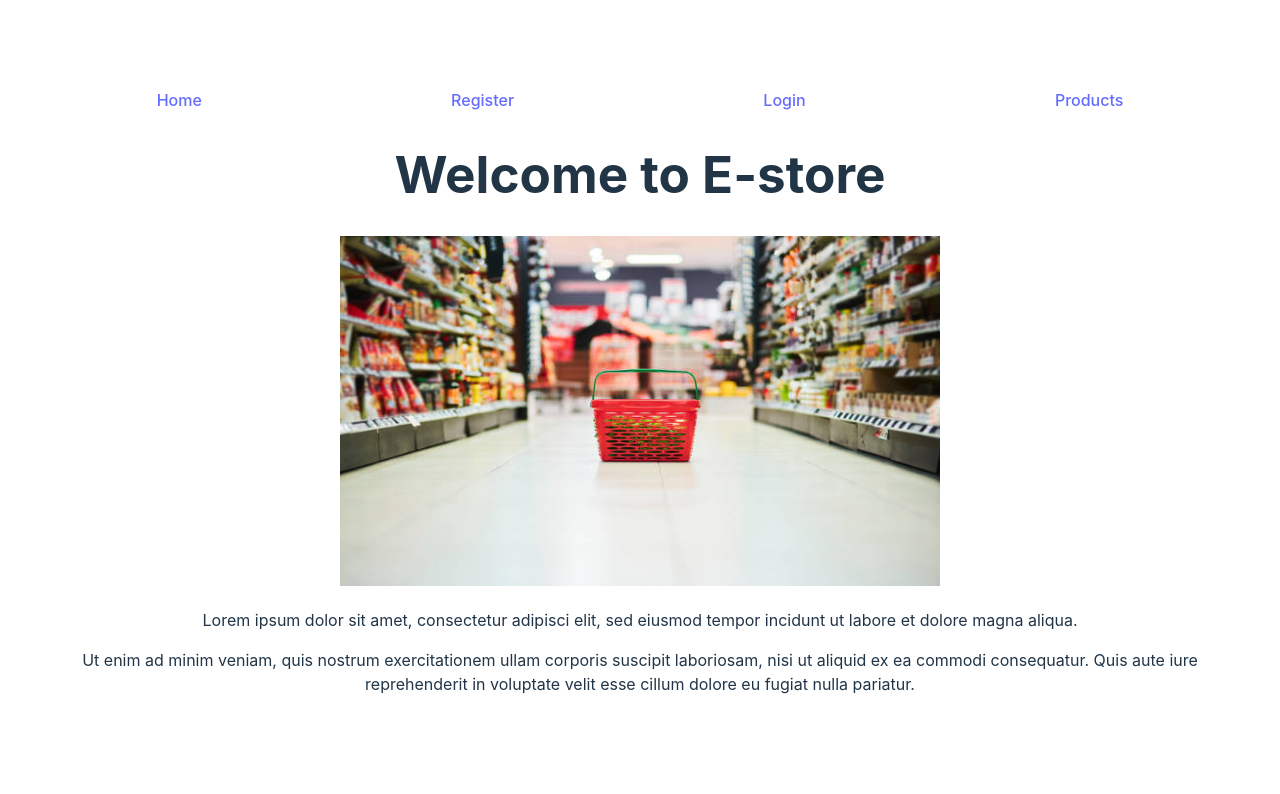
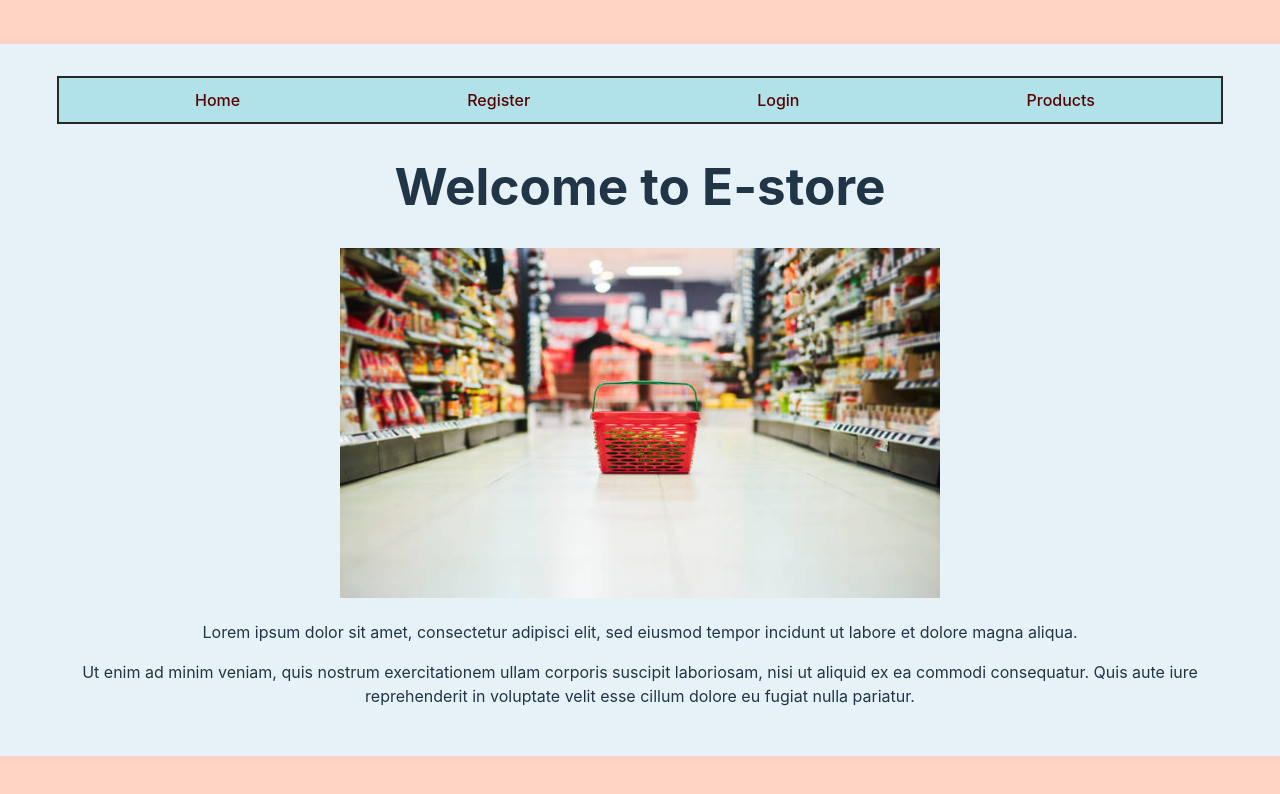
Before and after one commit to Sjpandya0210/E-commerce-Website-Capstone-, a React (Vite) app in the folder e-commerce/: page / in a window 1280 px wide. Shown: the top 794 px of the page. Built offline with nearby package versions, Linux system fonts and the light colour scheme.

Commit message:
addded CSS for login and Home page

```diff
--- a/e-commerce/src/App.css
+++ b/e-commerce/src/App.css
@@ -3,6 +3,7 @@
   margin: 0 auto;
   padding: 2rem;
   text-align: center;
+  background-color: #E7F2F8;
 }
 
 .img1{
--- /dev/null
+++ b/e-commerce/src/Style/Login.css
@@ -0,0 +1,27 @@
+body{
+    background-color:#ffd4c5 ;
+}
+
+.lForm {
+    display: flex;
+    /* margin-inline: 10px;*/
+    flex-direction: column;
+    align-items: center;
+}
+
+.inputGroup {
+    display: flex;
+    align-items: center;
+  }
+
+.btn{
+    margin: 20px 0 0 0px;
+    background-color: rgb(148, 148, 213);
+}
+.btn:hover {
+    color : White;
+}
+.btn:active {
+    background-color: green;
+    color: Black;
+}
--- a/e-commerce/src/Style/Navbar.css
+++ b/e-commerce/src/Style/Navbar.css
@@ -1,8 +1,26 @@
-.token {
+
+.navbar123 {
     display: flex;
     justify-content: space-around;
+    border: 2px solid #2a2929;
+    padding: 10px;
+    background-color: #b1e2ea;
+    margin: 0 25px 0 25px;
+    padding-right: 25px;
 }
-.noToken {
+.navbar123 a {
+    text-decoration: none; /* Remove underlines from the links */
+    color: #590202; /* Set link color */
+  }
+  .navbar123 a:hover {
+    color: #1d037d; /* Change link color on hover */
+  }
+.login-link {
     display: flex;
-    justify-content: space-around;
-}
+    justify-content: space-between; /* Add space between items */
+    align-items: center; /* Align items vertically */
+    padding: 0 25px; /* Add padding to create space */
+  }
+  .lHome{
+    margin: 0 25px;
+  }
--- a/e-commerce/src/components/Cart.jsx
+++ b/e-commerce/src/components/Cart.jsx
@@ -95,9 +95,7 @@ function Cart ({token, userId, cartItems, setCartItems}){
       ) : (
         <p>No items in the cart</p>
       )}
-      {/* <button onClick = {removeFromCart}>Remove from cart</button> */}
 
-            {/* <button onClick = {handleDelete}>Delete Item</button> */}
         </div>
     )
 }
--- a/e-commerce/src/components/Login.jsx
+++ b/e-commerce/src/components/Login.jsx
@@ -3,6 +3,8 @@ import { useNavigate } from "react-router-dom";
 //api
 import { useLoginMutation } from "../Redux/api";
 import { useGetAllUsersQuery } from "../Redux/api";
+//style
+import "../Style/Login.css"
 
 function Login(props) {
 
@@ -54,10 +56,12 @@ function Login(props) {
     <div>
       <h2>Login</h2>
 
-      <form onSubmit={eventHandler}>
+      <form onSubmit={eventHandler} className="lForm">
+        <div className="inputGroup">
         <label>
           Username: johnd
           <input
+            className="uName"
             type="text"
             placeholder="Username"
             name="username"
@@ -66,8 +70,9 @@ function Login(props) {
             onChange={onUserInput}
           />
         </label>
-        <label htmlFor="password">Password: m38rmF$</label>
+        <label htmlFor="password">Password: m38rmF$
         <input
+          className="pName"
           type="password"
           placeholder="password"
           name="password"
@@ -75,7 +80,9 @@ function Login(props) {
           value={userInfo.password}
           onChange={onUserInput}
         />
-        <button>Submit</button>
+        </label>
+        </div>
+        <button className="btn">Submit</button>
       </form>
     </div>
   );
--- a/e-commerce/src/components/Navbar.jsx
+++ b/e-commerce/src/components/Navbar.jsx
@@ -11,7 +11,7 @@ function Navbar (props) {
 
       if (props.token) {
         return (
-          <nav className="token">
+          <nav className="navbar123">
             <NavLink to="/">Home</NavLink>
             <NavLink to="/products">Products</NavLink>
             <NavLink to={`/account`}>Account</NavLink>
@@ -21,10 +21,10 @@ function Navbar (props) {
         );
       }
       return (
-        <nav className="noToken">
-          <NavLink to="/">Home</NavLink>
+        <nav className="navbar123">
+          <NavLink to="/"className="lHome">Home</NavLink>
           <NavLink to="/register">Register</NavLink>
-          <NavLink to="/login">Login</NavLink>
+          <NavLink to="/login"className="login-link">Login</NavLink>
           <NavLink to="/products">Products</NavLink>
         </nav>
       );
```
